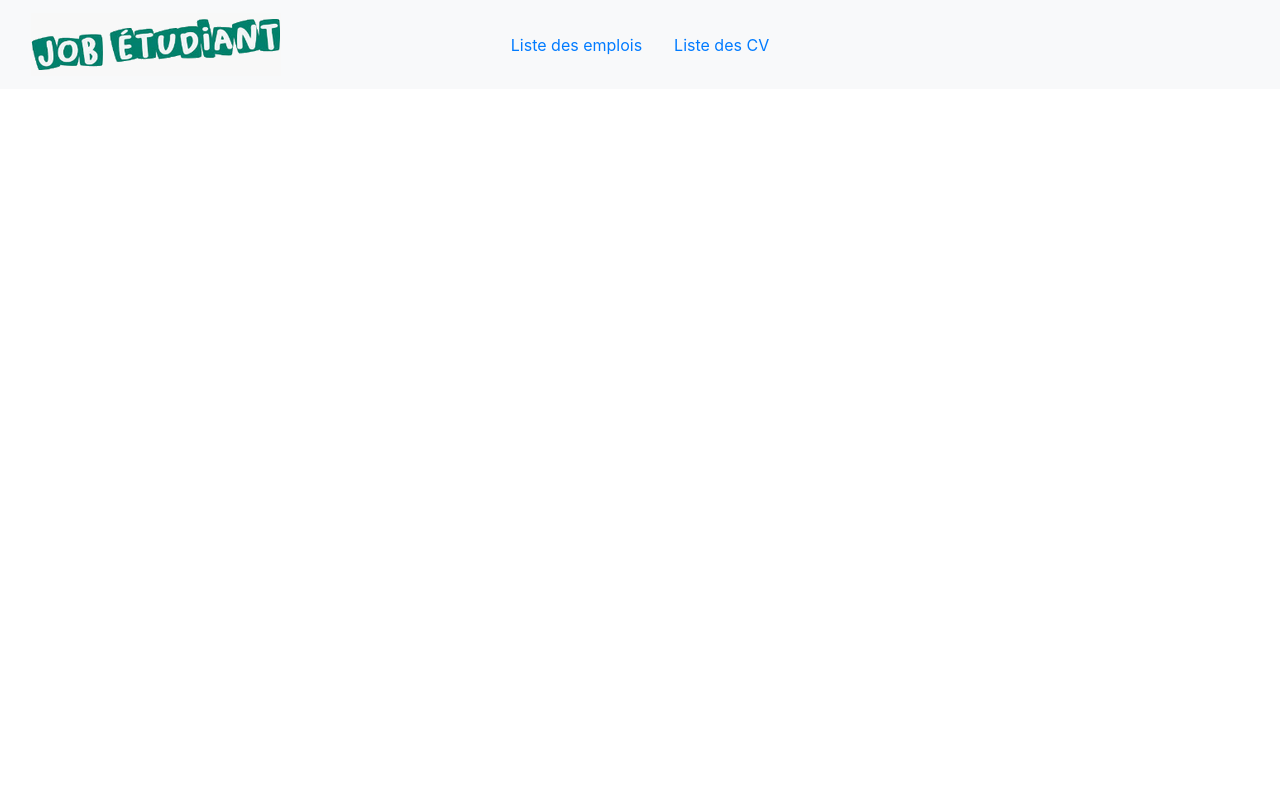
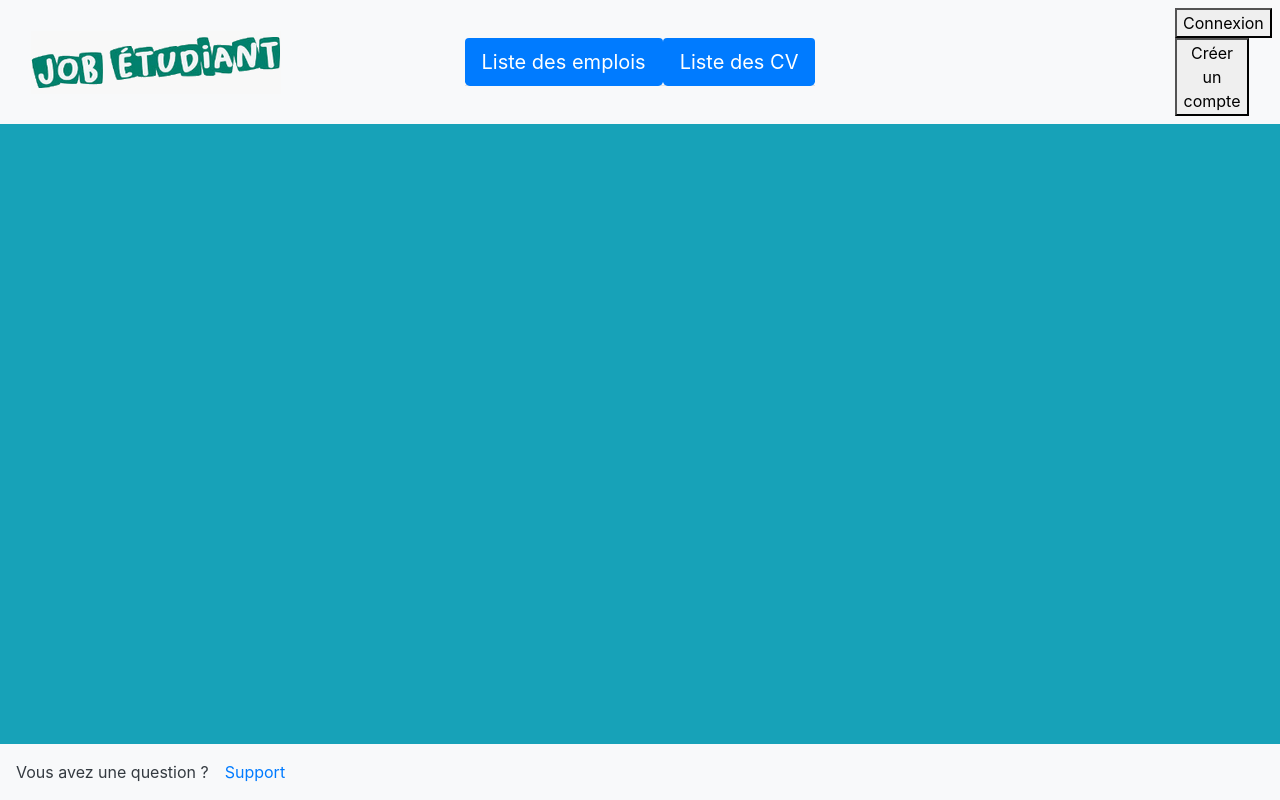
Before and after one commit to jeancaillou5x/JobsEtudiant, a PHP site: page /JobsEtudiants/vue/vue_entete.php in a window 1280 px wide. Run offline with PHP 8.4, Linux system fonts and the light colour scheme.

Commit message:
Add files via upload

```diff
--- a/JobsEtudiants/vue/vue_entete.php
+++ b/JobsEtudiants/vue/vue_entete.php
@@ -3,24 +3,45 @@
   <title>accueil</title>
   <link rel="stylesheet" href="https://stackpath.bootstrapcdn.com/bootstrap/4.3.1/css/bootstrap.min.css" integrity="sha384-ggOyR0iXCbMQv3Xipma34MD+dH/1fQ784/j6cY/iJTQUOhcWr7x9JvoRxT2MZw1T" crossorigin="anonymous">
 </head>
+
 <nav class="navbar navbar-expand-lg navbar-light bg-light nav">
-  <div class="col-1">
+
+  <div class="col-1" name="logo">
     <a class="navbar-brand" href="index.php">
      <img src="images/logo.png">
    </a>
  </div>
- <button class="navbar-toggler" type="button" data-toggle="collapse" data-target="#navbarSupportedContent" aria-controls="navbarSupportedContent" aria-expanded="false" aria-label="Toggle navigation">
-  <span class="navbar-toggler-icon"></span>
-</button>
-<div class="mx-auto nav">
-  <li class="nav-item justify-content-center">
-   <a class="nav-link active" href="#">Liste des emplois</a>
- </li>
- <li class="nav-item justify-content-center">
-   <a class="nav-link active" href="#">Liste des CV</a>
- </li>
+
+ <div class="mx-auto nav" name="Les listes">
+  <ul class="nav nav-tabs">
+    <li class="nav-item justify-content-center">
+     <a type="button" class="nav-link btn btn-primary btn-lg btn-block" href="#">Liste des emplois</a>
+   </li>
+   <li class="nav-item justify-content-center">
+    <a type="button" class="nav-link btn btn-primary btn-lg btn-block" href="#">Liste des CV</a>
+  </li>
+</ul>
 </div>
-<div class="col-1">
+
+<div class="col-1" name="Espace Connexion">
+  <a href="vue_connexion">
+    <button>Connexion</button>
+  </a>
+  <a href="vue_connexion">
+    <button>Créer un compte</button>
+  </a>
 </div>
+
 </nav>
+
+<div class="float-left fixed-bottom text-dark" name="Navbar du bas" style="margin-top:">
+  <nav class="navbar navbar-expand-lg navbar-light bg-light nav">
+    <p style="margin-bottom:0px;">Vous avez une question ?</p>
+    <li class="nav-item justify-content-center">
+     <a class="nav-link active" href="#">Support</a>
+   </li>
+ </nav>
+</div>
+<body class="bg-info text-white">
+</body>
 </html>
```
